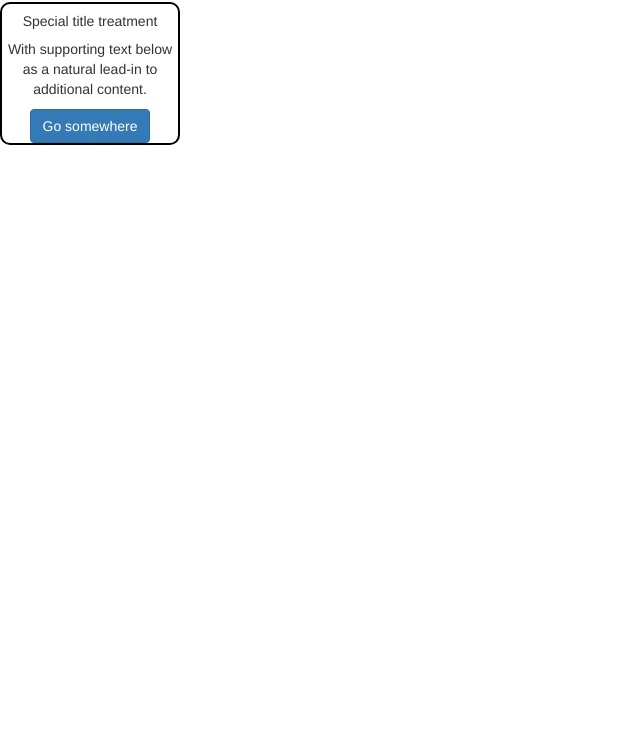
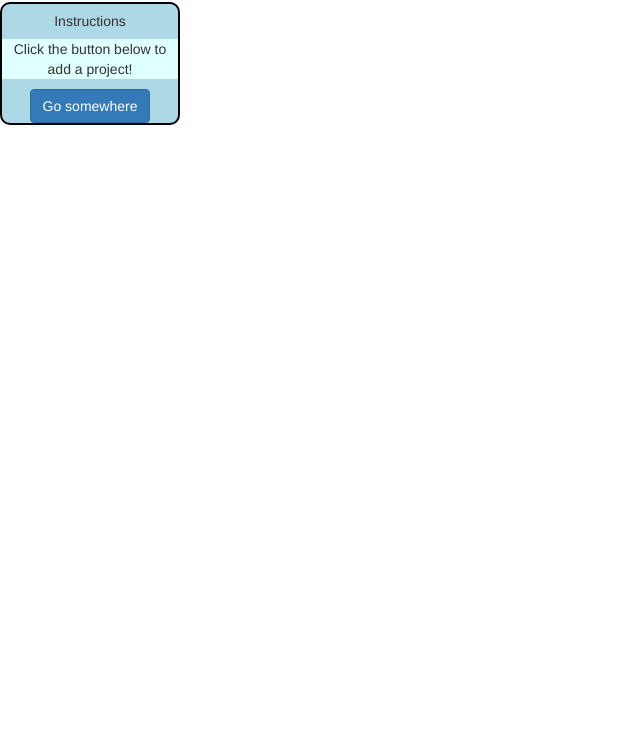
Before and after one commit to abenedetti27/project-tracker, a plain HTML site: page index.html in a window 1280 px wide. Shown: the part 68-800 px from the top of the page, without its empty margins (0-640 px from the left). Drawn offline with nearby package versions, Linux system fonts and the light colour scheme.

```diff
--- a/index.html
+++ b/index.html
@@ -3,7 +3,7 @@
 <head>
     <meta charset="UTF-8">
     <meta name="viewport" content="width=device-width, initial-scale=1.0">
-    <title>Document</title>
+    <title>Project Tracker</title>
   <link rel="stylesheet" href="https://cdn.jsdelivr.net/npm/bootstrap@3.3.7/dist/css/bootstrap.min.css" integrity="sha384-BVYiiSIFeK1dGmJRAkycuHAHRg32OmUcww7on3RYdg4Va+PmSTsz/K68vbdEjh4u" crossorigin="anonymous">
   <link rel="stylesheet" href="./style.css"/>
 </head>
@@ -11,8 +11,8 @@
     <header class="hero"><h1 id="currentDate">qweqwe</h1></header>
     <div class="card text-center" style="width: 18rem; justify-content: center;">
       <div class="card-body">
-        <h5 class="card-title">Special title treatment</h5>
-        <p class="card-text">With supporting text below as a natural lead-in to additional content.</p>
+        <h5 class="card-title">Instructions</h5>
+        <p class="card-text">Click the button below to add a project!</p>
         <a href="#" class="btn btn-primary">Go somewhere</a>
       </div>
     </div>
--- a/style.css
+++ b/style.css
@@ -8,9 +8,13 @@
     justify-content: center;
 }
 .card{
+    background-color: lightblue;
     border: 2px solid black;
     border-radius: 10px;
     align-items: center;
     display: center;
     justify-content: center;
 }
+.card-text{
+    background-color: lightcyan;
+}
```
